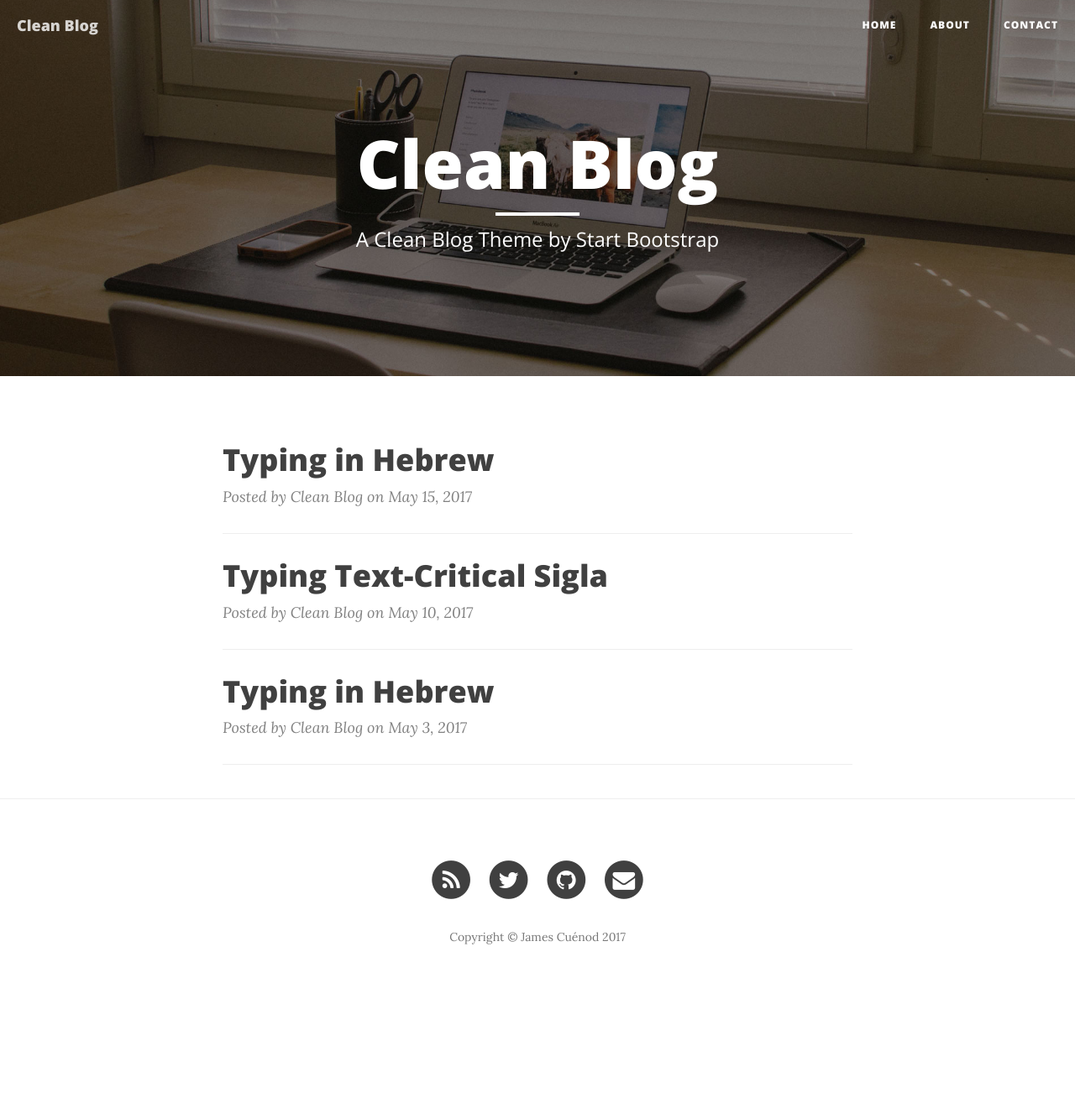
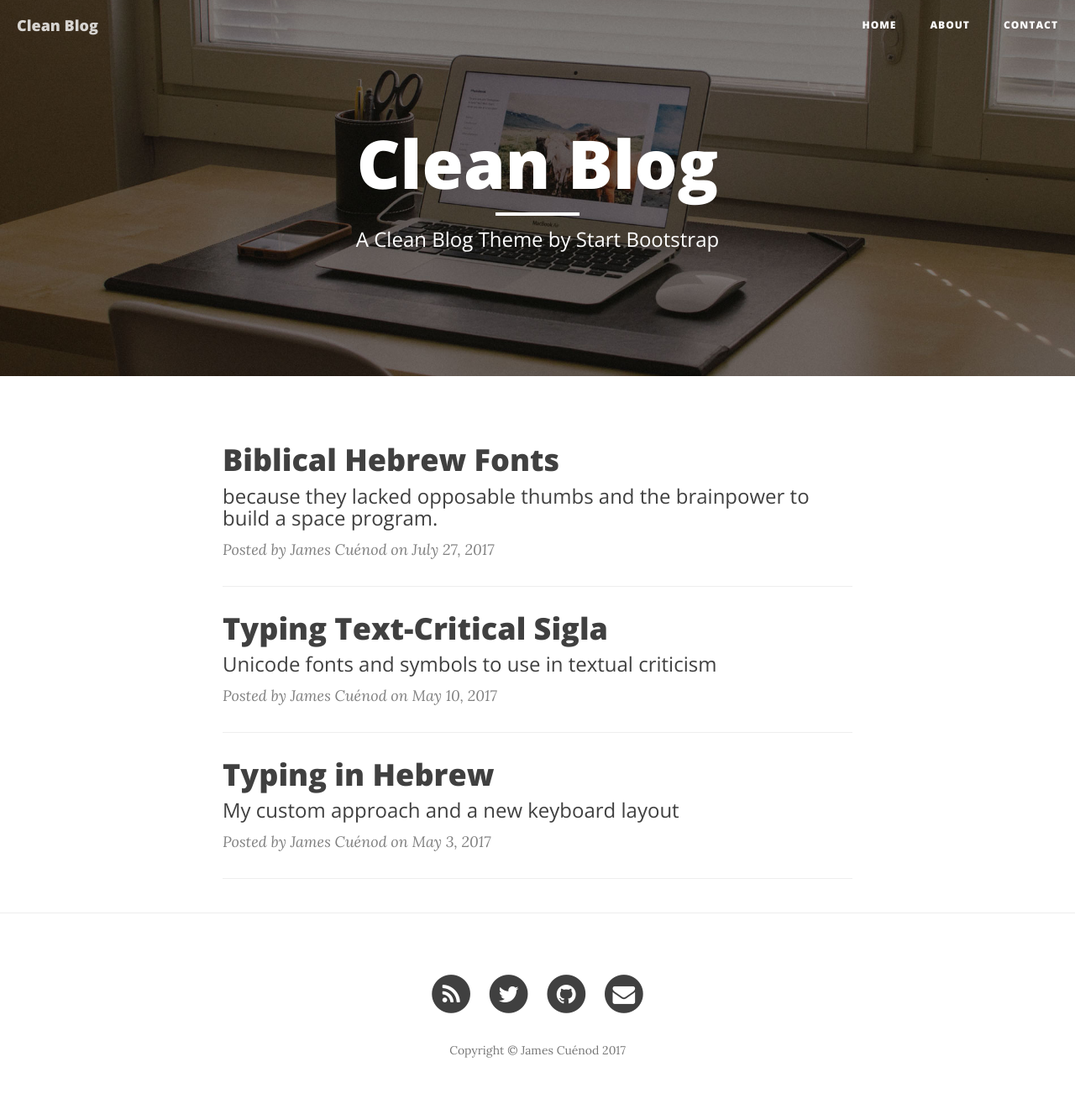
Before and after one commit to jcuenod/bibletech, a Jekyll site: the page built from index.html, in a window 1280 px wide. Shown: the whole page at 84% size. Built offline with Jekyll 4.4.1, drawn with Linux system fonts in a browser that asks for light colours; nearby versions of some CDN libraries; the list of posts is cut into pages by our own code; before the commit the page ends 1192 px from its top, so only the background shows below that; some of the changed lines change nothing that is shown.

Commit message:
Unicode Hebrew Fonts post

```diff
--- a/_posts/2017-05-03-typing-in-hebrew.md
+++ b/_posts/2017-05-03-typing-in-hebrew.md
@@ -1,10 +1,10 @@
 ---
 layout: post
 title:  "Typing in Hebrew"
+subtitle:  "My custom approach and a new keyboard layout"
 date:   2017-05-03 14:00:00 +0300
-category: [Hebrew, Unicode]
-icon: www
-link: hebrew un
+author: James Cuénod
+header-img: "img/post-bg-01.jpg"
 ---
 
 A big problem for me when I first encountered the need to use Hebrew on the computer was that I didn't know how to type it. I knew the importance and value of unicode (see a rationale for unicode [here](https://tyndaletech.blogspot.com/2005/03/unicode-fonts-for-biblical-studies-made.html)). So I *wanted* to use unicode but actually typing Hebrew was going to be a problem.
--- a/_posts/2017-05-10-typing-text-critical-sigla.md
+++ b/_posts/2017-05-10-typing-text-critical-sigla.md
@@ -1,9 +1,10 @@
 ---
 layout: post
 title:  "Typing Text-Critical Sigla"
+subtitle:  "Unicode fonts and symbols to use in textual criticism"
 date:   2017-05-10 14:00:00 +0300
-category: [Unicode, Text-criticism]
-icon: www
+author: James Cuénod
+header-img: "img/post-bg-01.jpg"
 ---
 
 This is not a complex problem to understand. There are a bunch of symbols that appear in our critical apparatuses. Most of them are weird gothic looking sigla that we don't know how to write. I found that they actually do exist in unicode but then I discovered that they don't look to great in the fonts I regularly use. Now I've discovered what seems to be the gold standard of font for critical apparatus sigla: SIL's [ApparatusSIL](http://scripts.sil.org/cms/scripts/page.php?item_id=ApparatusSIL).
--- a/_posts/2017-05-15-unicode-hebrew-fonts.md
+++ /dev/null
@@ -1,27 +0,0 @@
----
-layout: post
-title:  "Typing in Hebrew"
-date:   2017-05-15 14:00:00 +0300
-category: [Hebrew, Unicode, Fonts]
-icon: www
-link:
----
-
-Great breakdown with licenses, foundry and style as well as a nice pdf showing different layouts http://opensiddur.org/tools/fonts/
-
-
-Some that I tried:
-
-<screenshots?>
-
-
-Alef Hebrew and David Libre lacks some more complex combined characters.
-
-**Tinos and Arimo have all the necessary glyphs but neither one positions the sof pasuq correctly.**
-
-Keter is a bit too stylised and Shofar looks clunky but Taamey David is not bad - relatively light but maybe a bit too stylised.
-
-
-Cardo
-SBL
-Ezra
--- /dev/null
+++ b/_posts/2017-07-27-unicode-hebrew-fonts.md
@@ -0,0 +1,43 @@
+---
+layout: post
+title:  "Biblical Hebrew Fonts"
+subtitle:   "because they lacked opposable thumbs and the brainpower to build a space program."
+date:   2017-07-27 14:00:00 +0300
+author: James Cuénod
+header-img: "img/post-bg-01.jpg"
+---
+
+I am always on the lookout for good unicode fonts to use. I've pretty much defaulted to SBL's fonts but I'm not 100% sold on their Greek or Hebrew (although their Hebrew is **much** better than a number of alternatives). Recently I came across this great breakdown with licenses (whether it can be reused and in what context), foundry (who produces the font) and style as well as a nice pdf showing different layouts <http://opensiddur.org/tools/fonts/>.
+
+I tried a whole bunch of them and I must say, I was mostly disappointed.
+
+One thing to realise is that Hebrew fonts are designed for modern Hebrew. This means that simple things like vowels are not prioritised let alone cantillation/accent marks (which are often completely absent). So although I really liked Alef Hebrew and David Libre, they both lack some more complex combined characters (with accents and vowels).
+
+## Tinos and Arimo
+
+These fonts have all the necessary glyphs but neither one positions the sof pasuq correctly.
+
+<img src="{{ site.baseurl }}/img/post-fonts-tinos-arimo.jpg" alt="Hebrew Fonts: Tinos, Arimo">
+
+
+## Shofar, Taamey David and Keter
+
+There are some fonts that were designed with accents in mind: <http://culmus.sourceforge.net/taamim/>. As you can see, they handle biblical text considerably better than the others.
+
+<img src="{{ site.baseurl }}/img/post-fonts-shofar-taamey-keter.jpg" alt="Hebrew Fonts: Shofar, Taamey David, Keter YG">
+
+To be honest, I'm not a fan of any of them though. If I were to choose one it would probably be Taamey David but I think the old faithfuls are still coming out on top for me...
+
+## The Old Faithfuls
+
+Namely, Cardo, Ezra SIL, SBL Biblit/Hebrew. Here are examples of these three:
+
+<img src="{{ site.baseurl }}/img/post-fonts-cardo-sil-sbl.jpg" alt="Hebrew Fonts: Cardo, Ezra SIL, SBL Hebrew">
+
+One thing to note about Cardo is that it's just a regular font that supports a large selection of glyphs so it's likely to have a lot more support for weird characters than the others here which are made for particular use cases.
+
+You may be wondering what the difference is between SBL Biblit and SBL Hebrew. It's not difficult to guess, Biblit combines SBL's Greek and Hebrew fonts into one:
+
+<img src="{{ site.baseurl }}/img/post-fonts-sbl-comparison.jpg" alt="Hebrew Fonts: SBL Biblit, SBL Hebrew">
+
+There are actually differences in the way some characters combine with SBL Biblit and the individual fonts for Greek and Hebrew so for better support for either language you'll want to use the specific font. To be honest though, if memory serves they're edge cases and so I wouldn't stress... (maybe it'll come up and be another post in the future)
```
Also changed, not shown: img/post-font-arimo-tinos.jpg (added), img/post-font-cardo-sil-sbl.jpg (added), img/post-font-sbl-comparison.jpg (added), img/post-font-shofar-taamey-keter.jpg (added).
